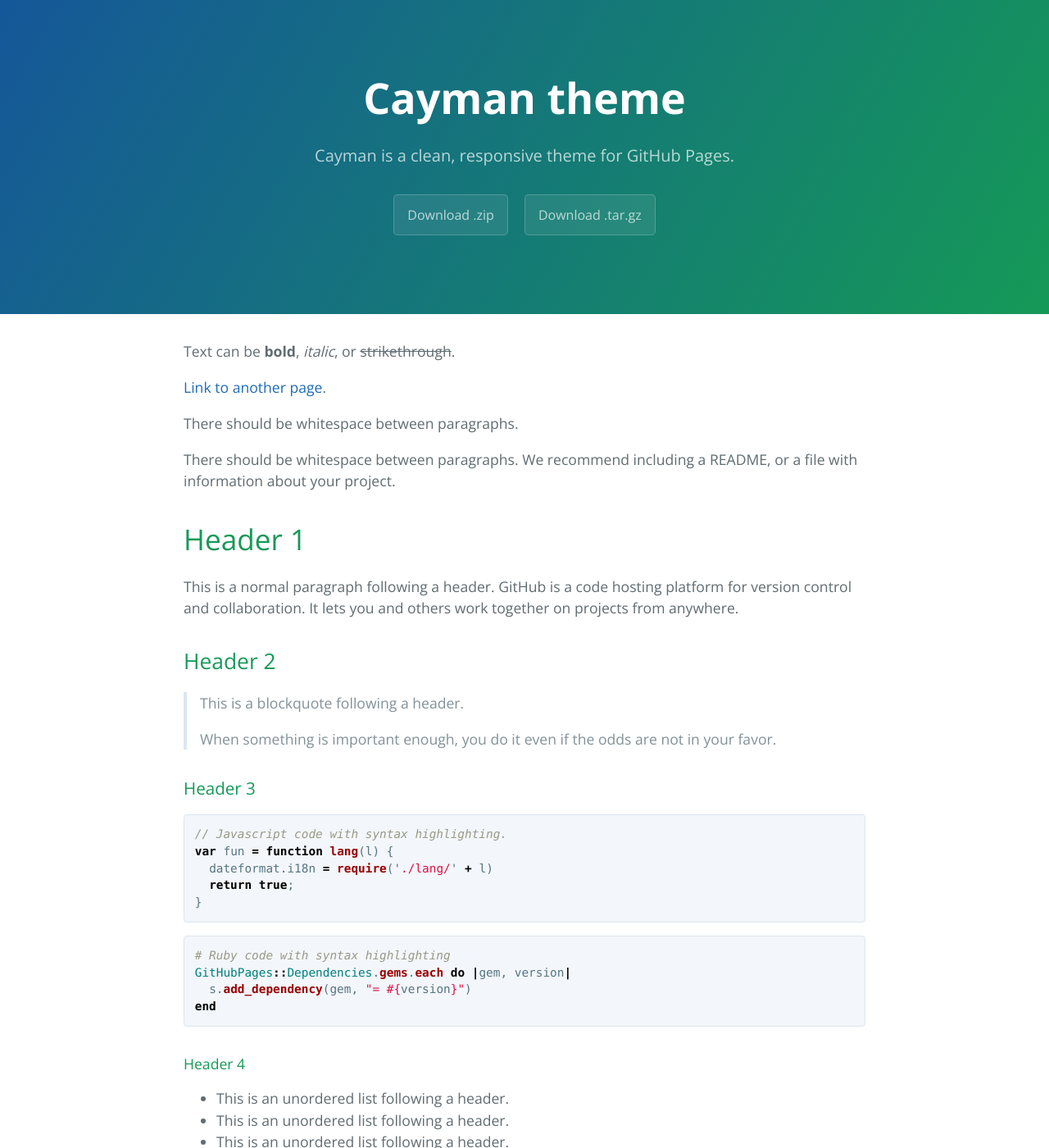
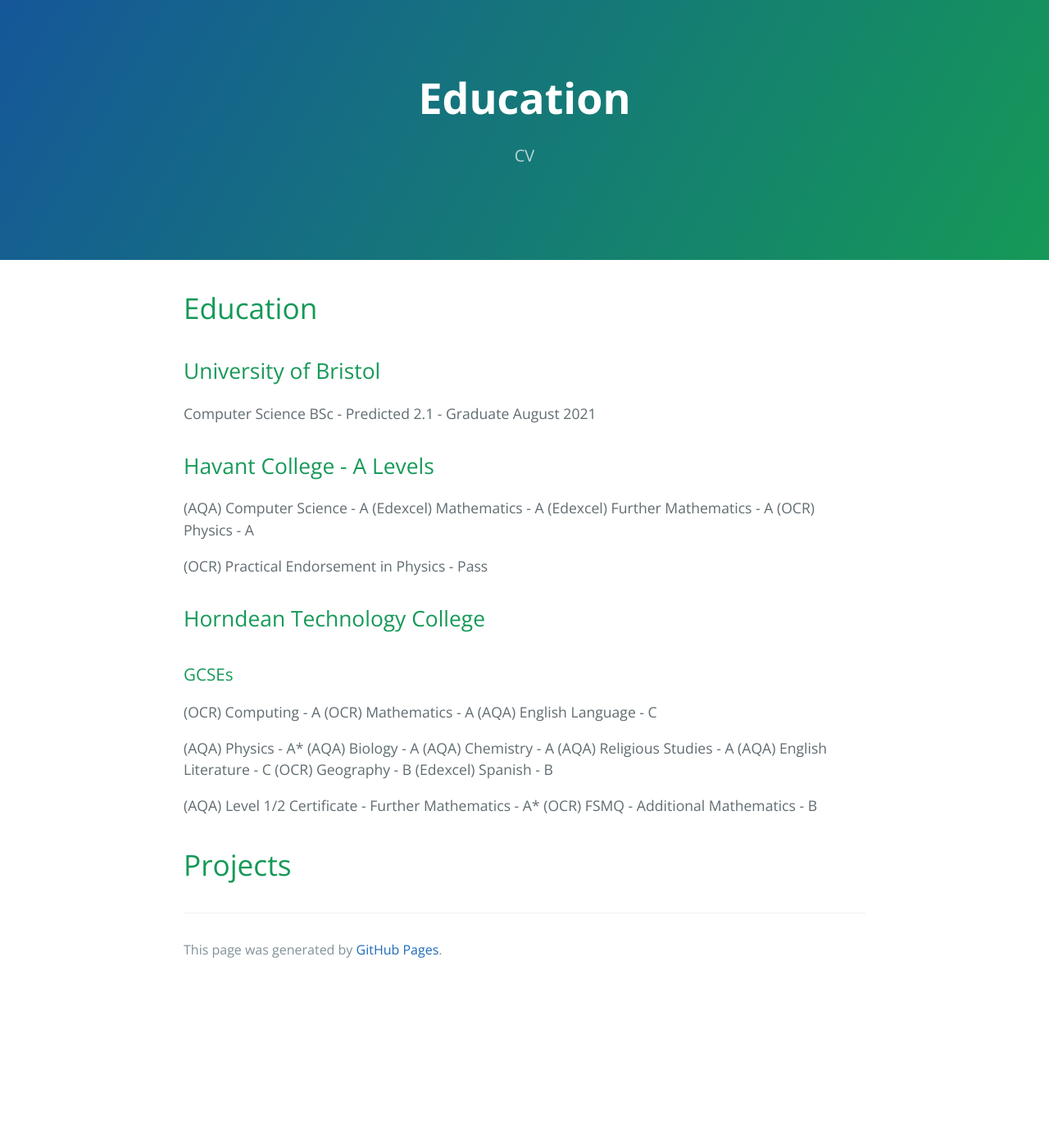
Before and after one commit to Pope10830/Pope10830.github.io, a Jekyll site: the page built from index.md, in a window 1280 px wide and 1400 px high. Shown: the whole window at 82% size. Built offline with Jekyll 4.4.1, drawn with Linux system fonts in a browser that asks for light colours; our own code applies the rules of GitHub Pages for plain Markdown files; some of the changed text lies outside the part shown.

Commit message:
Added education

````diff
--- a/_config.yml
+++ b/_config.yml
@@ -1,5 +1,5 @@
-title: Cayman theme
-description: Cayman is a clean, responsive theme for GitHub Pages.
-show_downloads: true
+title: Oliver Pope
+description: CV
+show_downloads: false
 google_analytics:
 theme: jekyll-theme-cayman
--- a/index.md
+++ b/index.md
@@ -2,122 +2,37 @@
 layout: default
 ---
 
-Text can be **bold**, _italic_, or ~~strikethrough~~.
+# Education
 
-[Link to another page](./another-page.html).
+## University of Bristol
 
-There should be whitespace between paragraphs.
+Computer Science BSc - Predicted 2.1 - Graduate August 2021
 
-There should be whitespace between paragraphs. We recommend including a README, or a file with information about your project.
+## Havant College - A Levels
 
-# Header 1
+(AQA)     Computer Science    -   A
+(Edexcel) Mathematics         -   A
+(Edexcel) Further Mathematics -   A
+(OCR)     Physics             -   A
 
-This is a normal paragraph following a header. GitHub is a code hosting platform for version control and collaboration. It lets you and others work together on projects from anywhere.
+(OCR)     Practical Endorsement in Physics - Pass
 
-## Header 2
+## Horndean Technology College
 
-> This is a blockquote following a header.
->
-> When something is important enough, you do it even if the odds are not in your favor.
+### GCSEs
+(OCR)     Computing          -   A
+(OCR)     Mathematics        -   A
+(AQA)     English Language   -   C
 
-### Header 3
+(AQA)     Physics            -   A*
+(AQA)     Biology            -   A
+(AQA)     Chemistry          -   A
+(AQA)     Religious Studies  -   A
+(AQA)     English Literature -   C
+(OCR)     Geography          -   B
+(Edexcel) Spanish            -   B
 
-```js
-// Javascript code with syntax highlighting.
-var fun = function lang(l) {
-  dateformat.i18n = require('./lang/' + l)
-  return true;
-}
-```
+(AQA)     Level 1/2 Certificate - Further Mathematics - A*
+(OCR)     FSMQ - Additional Mathematics - B
 
-```ruby
-# Ruby code with syntax highlighting
-GitHubPages::Dependencies.gems.each do |gem, version|
-  s.add_dependency(gem, "= #{version}")
-end
-```
-
-#### Header 4
-
-*   This is an unordered list following a header.
-*   This is an unordered list following a header.
-*   This is an unordered list following a header.
-
-##### Header 5
-
-1.  This is an ordered list following a header.
-2.  This is an ordered list following a header.
-3.  This is an ordered list following a header.
-
-###### Header 6
-
-| head1        | head two          | three |
-|:-------------|:------------------|:------|
-| ok           | good swedish fish | nice  |
-| out of stock | good and plenty   | nice  |
-| ok           | good `oreos`      | hmm   |
-| ok           | good `zoute` drop | yumm  |
-
-### There's a horizontal rule below this.
-
-* * *
-
-### Here is an unordered list:
-
-*   Item foo
-*   Item bar
-*   Item baz
-*   Item zip
-
-### And an ordered list:
-
-1.  Item one
-1.  Item two
-1.  Item three
-1.  Item four
-
-### And a nested list:
-
-- level 1 item
-  - level 2 item
-  - level 2 item
-    - level 3 item
-    - level 3 item
-- level 1 item
-  - level 2 item
-  - level 2 item
-  - level 2 item
-- level 1 item
-  - level 2 item
-  - level 2 item
-- level 1 item
-
-### Small image
-
-![Octocat](https://github.githubassets.com/images/icons/emoji/octocat.png)
-
-### Large image
-
-![Branching](https://guides.github.com/activities/hello-world/branching.png)
-
-
-### Definition lists can be used with HTML syntax.
-
-<dl>
-<dt>Name</dt>
-<dd>Godzilla</dd>
-<dt>Born</dt>
-<dd>1952</dd>
-<dt>Birthplace</dt>
-<dd>Japan</dd>
-<dt>Color</dt>
-<dd>Green</dd>
-</dl>
-
-```
-Long, single-line code blocks should not wrap. They should horizontally scroll if they are too long. This line should be long enough to demonstrate this.
-```
-
-```
-The final element.
-```
+# Projects
````
Also changed, not shown: template.md (added, +123 -0 lines).
